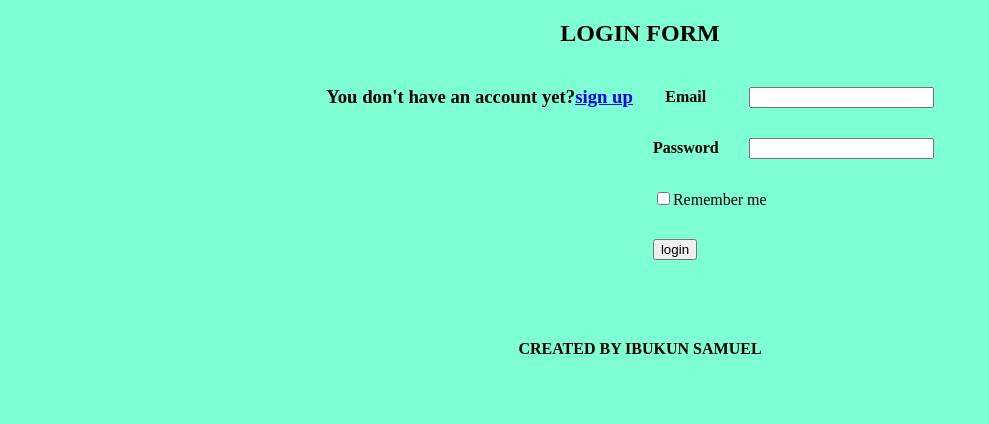
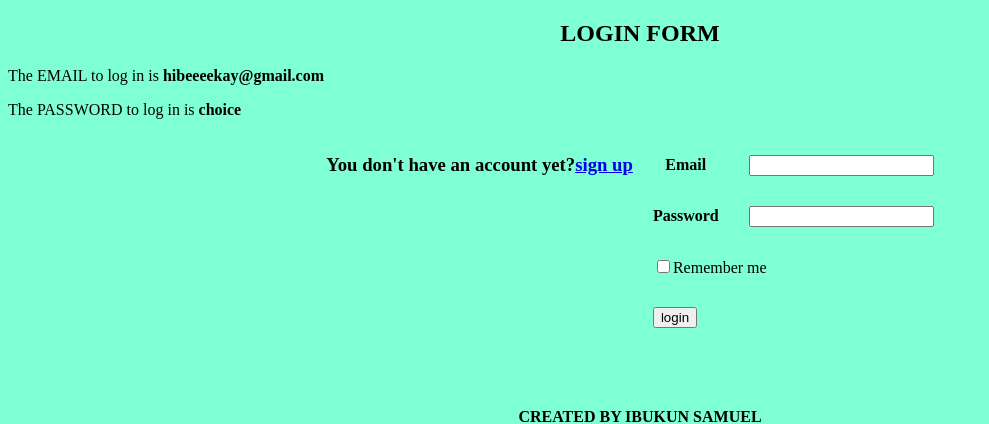
Before and after one commit to hibeeeekay/form-authentication-, a PHP site: page /login.php in a window 1280 px wide. Shown: the top 424 px of the page, without its empty margins (0-989 px from the left). Run offline with PHP 8.4, Linux system fonts and the light colour scheme.

Commit message:
Update login.php

```diff
--- a/FORM_AUTHENTICATION/login.php
+++ b/FORM_AUTHENTICATION/login.php
@@ -7,6 +7,10 @@
 </head>
 <body>
 <h2>LOGIN FORM</h2>
+   <div class="log">
+    <p>The EMAIL to log in is <b>hibeeeekay@gmail.com</b></p>
+    <p>The PASSWORD to log in is <b>choice</b></p>
+  </div>
   <div class="container">
    <table cellpadding="10" cellspacing="10" >
 
```
